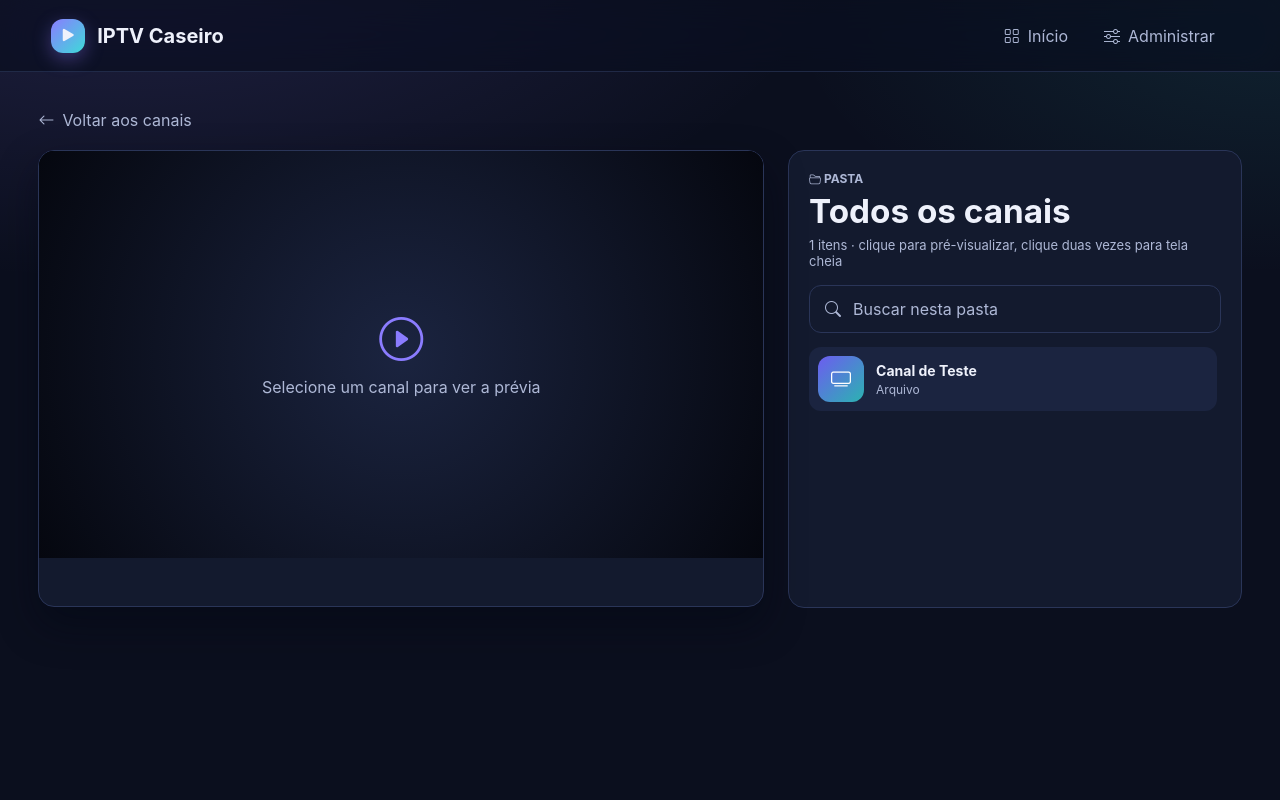
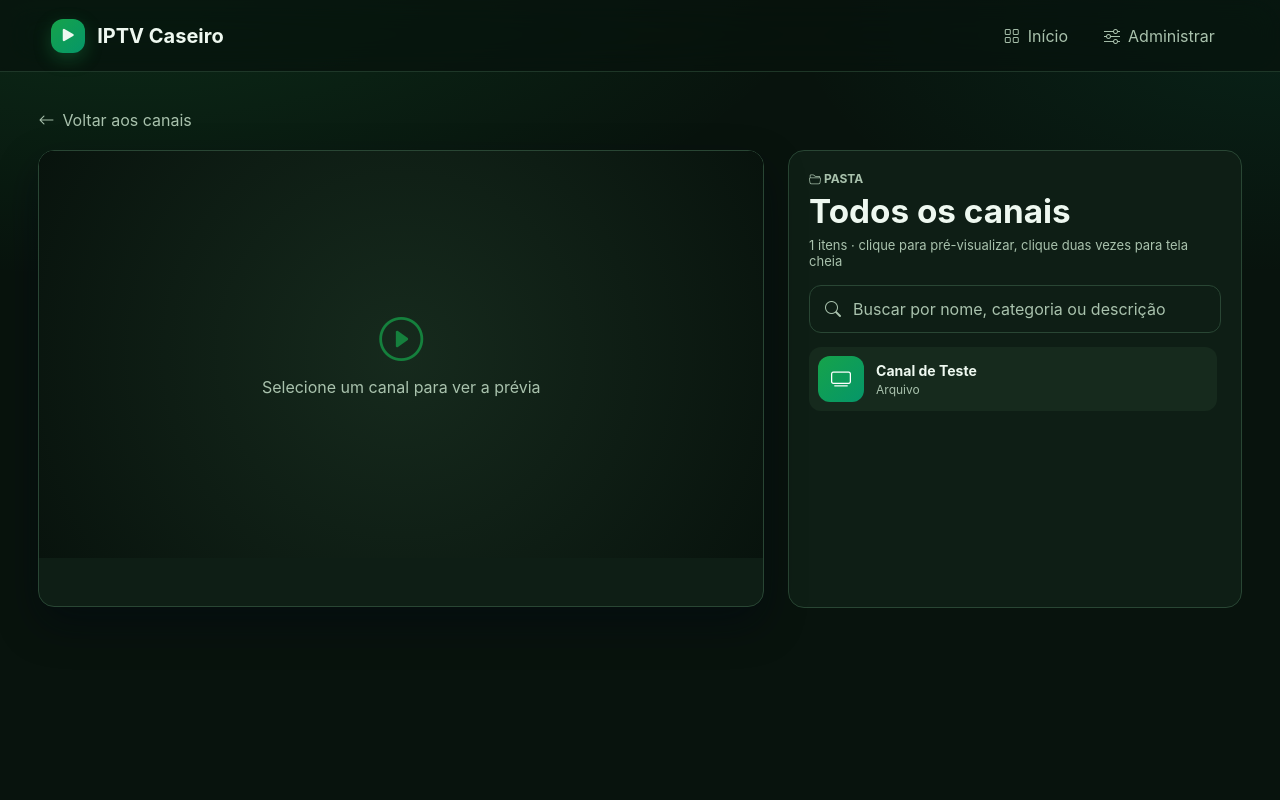
Before and after one commit to andrejvines-commits/iptv-caseiro, a Flask app: page /pasta in a window 1280 px wide. Run offline with Flask 3, Linux system fonts and the light colour scheme; data comes from the database, SQL or seed files in the repository; parts of the project's set-up code (start-up, migrations or seed data) failed here and were passed over; some libraries are stand-ins or nearby versions.

Commit message:
Melhora visual verde e capacidade Android
Co-authored-by: Copilot <223556219+Copilot@users.noreply.github.com>

```diff
--- a/static/css/style.css
+++ b/static/css/style.css
@@ -1,47 +1,50 @@
 :root {
-  --bg: #0b0f1e;
-  --panel: #131a2e;
-  --panel-2: #1b2440;
-  --line: #2a3558;
-  --text: #eef1fb;
-  --muted: #aeb8d6;
-  --accent: #8b7cff;
-  --accent-hover: #a194ff;
-  --accent-2: #3ddbd9;
+  --bg: #08130d;
+  --panel: #0e1e15;
+  --panel-2: #162a1d;
+  --line: #294634;
+  --text: #eef8f0;
+  --muted: #a9c2ad;
+  --accent: #15803d;
+  --accent-hover: #16a34a;
+  --accent-2: #4ade80;
   --live: #ff4d6d;
-  --green: #45c78a;
-  --focus: #ffb547;
+  --green: #4ade80;
+  --focus: #86efac;
   --radius: 16px;
   --shadow: 0 18px 40px rgba(3, 6, 18, .45);
 }
 
 * { box-sizing: border-box; }
 html { color-scheme: dark; }
-body { margin: 0; min-width: 320px; min-height: 100vh; background: radial-gradient(1200px 600px at 10% -10%, rgba(139, 124, 255, .18), transparent 60%), radial-gradient(900px 500px at 100% 0%, rgba(61, 219, 217, .10), transparent 55%), var(--bg); background-attachment: fixed; color: var(--text); font-family: Inter, "Segoe UI", Arial, sans-serif; letter-spacing: 0; }
+body { margin: 0; min-width: 320px; min-height: 100vh; background: radial-gradient(1200px 600px at 10% -10%, rgba(34, 197, 94, .16), transparent 60%), radial-gradient(900px 500px at 100% 0%, rgba(16, 185, 129, .10), transparent 55%), var(--bg); background-attachment: fixed; color: var(--text); font-family: Inter, "Segoe UI", Arial, sans-serif; letter-spacing: 0; }
 a { color: inherit; text-decoration: none; }
 button, input, textarea, select { font: inherit; letter-spacing: 0; }
 button, a { -webkit-tap-highlight-color: transparent; }
 :focus-visible { outline: 3px solid var(--focus); outline-offset: 3px; }
 
-.topbar { position: sticky; top: 0; z-index: 20; height: 72px; padding: 0 clamp(20px, 4vw, 56px); display: flex; align-items: center; justify-content: space-between; background: rgba(11, 15, 30, .72); border-bottom: 1px solid rgba(42, 53, 88, .7); backdrop-filter: blur(18px) saturate(140%); }
+.topbar { position: sticky; top: 0; z-index: 20; height: 72px; padding: 0 clamp(20px, 4vw, 56px); display: flex; align-items: center; justify-content: space-between; background: rgba(8, 19, 13, .78); border-bottom: 1px solid rgba(41, 70, 52, .7); backdrop-filter: blur(18px) saturate(140%); }
 .brand { display: flex; align-items: center; gap: 12px; font-size: 20px; font-weight: 750; }
-.brand-mark { width: 34px; aspect-ratio: 1; display: grid; place-items: center; background: linear-gradient(135deg, var(--accent), var(--accent-2)); border-radius: 12px; font-size: 22px; box-shadow: 0 6px 18px rgba(139, 124, 255, .35); }
+.brand-mark { width: 34px; aspect-ratio: 1; display: grid; place-items: center; background: linear-gradient(135deg, var(--accent-hover), #059669); border-radius: 12px; font-size: 22px; box-shadow: 0 6px 18px rgba(34, 197, 94, .25); }
 .top-actions { display: flex; align-items: center; gap: 8px; }
 .top-actions a { min-height: 42px; padding: 0 14px; display: flex; align-items: center; gap: 8px; color: var(--muted); border-radius: 12px; }
 .top-actions a:hover { color: var(--text); background: var(--panel-2); }
 
 .app-shell { min-height: calc(100vh - 72px); display: grid; grid-template-columns: 230px minmax(0, 1fr); }
-.sidebar { position: sticky; top: 72px; height: calc(100vh - 72px); padding: 32px 20px; display: flex; flex-direction: column; border-right: 1px solid var(--line); }
+.sidebar { position: sticky; top: 72px; height: calc(100vh - 72px); padding: 32px 20px; display: flex; flex-direction: column; border-right: 1px solid var(--line); overflow-y: auto; }
+.sidebar::-webkit-scrollbar { width: 4px; }
+.sidebar::-webkit-scrollbar-track { background: transparent; }
+.sidebar::-webkit-scrollbar-thumb { background: var(--line); border-radius: 10px; }
 .section-label, .eyebrow { margin: 0 0 14px; color: var(--muted); font-size: 12px; font-weight: 750; text-transform: uppercase; }
 .category-link { min-height: 46px; margin-bottom: 4px; padding: 0 12px; display: flex; align-items: center; gap: 12px; color: var(--muted); border-radius: 12px; }
 .category-link:hover, .category-link.active { color: var(--text); background: var(--panel-2); }
-.category-link.active { color: var(--text); background: rgba(139, 124, 255, .16); box-shadow: inset 0 0 0 1px rgba(139, 124, 255, .55); }
+.category-link.active { color: var(--text); background: rgba(34, 197, 94, .14); box-shadow: inset 0 0 0 1px rgba(74, 222, 128, .4); }
 .category-link { user-select: none; }
 .sidebar-hint { margin: -8px 0 14px; color: var(--muted); font-size: 12px; opacity: .8; }
 .category-link.favorite-folder i { color: #ffd15c; }
 .category-link.favorite-folder b { min-width: 24px; margin-left: auto; padding: 3px 6px; color: #ffd15c; background: rgba(255, 209, 92, .1); border-radius: 20px; font-size: 11px; text-align: center; }
 .sidebar-footer { margin-top: auto; padding: 12px; display: flex; align-items: center; gap: 9px; color: var(--muted); font-size: 13px; }
-.status-dot { width: 8px; height: 8px; background: var(--green); border-radius: 50%; box-shadow: 0 0 0 4px rgba(69, 199, 138, .12); }
+.status-dot { width: 8px; height: 8px; background: var(--green); border-radius: 50%; box-shadow: 0 0 0 4px rgba(74, 222, 128, .12); }
 
 .content, .admin-page, .player-page { width: 100%; max-width: 1500px; margin: 0 auto; padding: clamp(28px, 5vw, 64px); }
 .content-heading, .admin-heading, .player-heading { margin-bottom: 34px; display: flex; align-items: end; justify-content: space-between; gap: 24px; }
@@ -53,10 +56,10 @@ h1 { margin: 0; font-size: clamp(28px, 4vw, 44px); line-height: 1.05; letter-spa
 
 .channel-grid { display: grid; grid-template-columns: repeat(auto-fill, minmax(min(260px, 100%), 1fr)); gap: 20px; }
 .channel-card { overflow: hidden; background: linear-gradient(180deg, var(--panel-2), var(--panel)); border: 1px solid var(--line); border-radius: var(--radius); transition: transform .18s ease, border-color .18s ease, box-shadow .18s ease; }
-.channel-card:hover { transform: translateY(-4px); border-color: rgba(139, 124, 255, .6); box-shadow: var(--shadow); }
+.channel-card:hover { transform: translateY(-4px); border-color: rgba(74, 222, 128, .55); box-shadow: var(--shadow); }
 .channel-visual { position: relative; aspect-ratio: 16 / 9; display: grid; place-items: center; overflow: hidden; background: #090b0c; }
 .channel-visual img { width: 100%; height: 100%; object-fit: contain; }
-.channel-placeholder { width: 72px; aspect-ratio: 1; display: grid; place-items: center; color: #879197; background: var(--panel-2); border: 1px solid var(--line); border-radius: var(--radius); font-size: 34px; }
+.channel-placeholder { width: 72px; aspect-ratio: 1; display: grid; place-items: center; color: var(--muted); background: var(--panel-2); border: 1px solid var(--line); border-radius: var(--radius); font-size: 34px; }
 .live-label { position: absolute; left: 12px; bottom: 12px; padding: 5px 8px; color: white; background: var(--live); border-radius: 999px; font-size: 10px; font-weight: 800; letter-spacing: .04em; }
 .channel-info { padding: 20px; }
 .channel-category { margin: 0 0 6px; color: var(--accent-hover); font-size: 12px; font-weight: 700; text-transform: uppercase; }
@@ -72,7 +75,7 @@ h1 { margin: 0; font-size: clamp(28px, 4vw, 44px); line-height: 1.05; letter-spa
 .card-favorite { width: 44px; height: 44px; display: grid; place-items: center; color: var(--muted); background: var(--panel-2); border: 1px solid var(--line); border-radius: 12px; cursor: pointer; font-size: 17px; }
 .card-favorite:hover, .card-favorite.is-favorite { color: #ffd15c; border-color: rgba(255, 209, 92, .55); }
 .watch-button, .primary-button, .secondary-button { min-height: 44px; padding: 0 16px; display: inline-flex; align-items: center; justify-content: center; gap: 8px; border: 0; border-radius: 12px; cursor: pointer; font-weight: 700; }
-.watch-button, .primary-button { color: white; background: linear-gradient(135deg, var(--accent), #6d5cf0); box-shadow: 0 8px 20px rgba(139, 124, 255, .28); }
+.watch-button, .primary-button { color: white; background: linear-gradient(135deg, var(--accent), #166534); box-shadow: 0 8px 20px rgba(34, 197, 94, .2); }
 .watch-button:hover, .primary-button:hover { background: var(--accent-hover); }
 .secondary-button { color: var(--text); background: var(--panel-2); border: 1px solid var(--line); }
 
@@ -127,7 +130,7 @@ h1 { margin: 0; font-size: clamp(28px, 4vw, 44px); line-height: 1.05; letter-spa
 .form-heading h2, .list-heading h2 { margin: 0; font-size: 19px; }
 .list-title { display: flex; align-items: center; gap: 9px; }
 .form-heading a { color: var(--muted); }
-.channel-form label { margin-bottom: 16px; display: flex; flex-direction: column; gap: 7px; color: #dce0e2; font-size: 13px; font-weight: 650; }
+.channel-form label { margin-bottom: 16px; display: flex; flex-direction: column; gap: 7px; color: var(--text); font-size: 13px; font-weight: 650; }
 .channel-form label span, .channel-form small { color: var(--muted); font-weight: 400; }
 .channel-form input, .channel-form textarea, .channel-form select { width: 100%; padding: 11px 12px; color: var(--text); background: #101416; border: 1px solid var(--line); border-radius: 10px; outline: 0; }
 .channel-form input:focus, .channel-form textarea:focus, .channel-form select:focus { border-color: var(--focus); }
@@ -158,7 +161,7 @@ h1 { margin: 0; font-size: clamp(28px, 4vw, 44px); line-height: 1.05; letter-spa
 .admin-channel-copy h3 { margin: 0 0 4px; overflow: hidden; text-overflow: ellipsis; white-space: nowrap; font-size: 15px; }
 .favorite-mark { color: #ffd15c; font-size: 12px; }
 .admin-channel-copy p { margin: 0; color: var(--muted); font-size: 12px; }
-.status-pill { padding: 5px 8px; color: var(--green); border: 1px solid rgba(69, 199, 138, .35); border-radius: 20px; font-size: 11px; }
+.status-pill { padding: 5px 8px; color: var(--green); border: 1px solid rgba(74, 222, 128, .35); border-radius: 20px; font-size: 11px; }
 .row-actions { display: flex; gap: 3px; }
 .row-actions form { margin: 0; }
 .row-actions a, .row-actions button { width: 36px; aspect-ratio: 1; display: grid; place-items: center; color: var(--muted); background: transparent; border: 0; border-radius: 10px; cursor: pointer; }
@@ -206,14 +209,14 @@ h1 { margin: 0; font-size: clamp(28px, 4vw, 44px); line-height: 1.05; letter-spa
 .preview-stage video { width: 100%; height: 100%; }
 .preview-badge { position: absolute; top: 14px; left: 14px; padding: 4px 10px; color: white; background: var(--live); border-radius: 999px; font-size: 11px; font-weight: 800; letter-spacing: .05em; }
 .preview-badge[hidden], .preview-message[hidden], .preview-guide[hidden], .preview-actions[hidden], .preview-actions [hidden], .type-badge[hidden] { display: none; }
-.preview-message { position: absolute; inset: 0; display: flex; flex-direction: column; align-items: center; justify-content: center; gap: 10px; padding: 24px; color: var(--muted); text-align: center; background: radial-gradient(circle at center, #1b2440, #05070f); }
+.preview-message { position: absolute; inset: 0; display: flex; flex-direction: column; align-items: center; justify-content: center; gap: 10px; padding: 24px; color: var(--muted); text-align: center; background: radial-gradient(circle at center, var(--panel-2), var(--bg)); }
 .preview-message i { font-size: 44px; color: var(--accent); }
 .preview-info { padding: 20px 22px 22px; display: flex; flex-direction: column; gap: 14px; }
 .preview-title { display: flex; align-items: flex-start; justify-content: space-between; gap: 12px; }
 .preview-title .eyebrow { margin-bottom: 6px; }
 .preview-title h2 { margin: 0; font-size: clamp(20px, 2.2vw, 28px); }
 .type-badge { flex: 0 0 auto; padding: 5px 10px; color: var(--live); background: rgba(255, 77, 109, .14); border-radius: 999px; font-size: 11px; font-weight: 800; }
-.type-badge[data-type="arquivo"] { color: var(--accent-2); background: rgba(61, 219, 217, .14); }
+.type-badge[data-type="arquivo"] { color: var(--accent-2); background: rgba(74, 222, 128, .14); }
 .type-badge[data-type="externo"] { color: var(--muted); background: rgba(174, 184, 214, .12); }
 .preview-guide { padding: 12px 14px; background: var(--panel-2); border-radius: 12px; line-height: 1.4; }
 .preview-guide small { display: block; color: var(--accent-2); font-size: 11px; font-weight: 700; text-transform: uppercase; }
@@ -229,10 +232,10 @@ h1 { margin: 0; font-size: clamp(28px, 4vw, 44px); line-height: 1.05; letter-spa
 .folder-items { max-height: calc(100vh - 330px); min-height: 240px; margin: 0; padding: 0 4px 0 0; overflow: auto; list-style: none; display: flex; flex-direction: column; gap: 6px; }
 .folder-items li[hidden] { display: none; }
 .folder-item { width: 100%; min-height: 62px; padding: 8px 12px 8px 8px; display: grid; grid-template-columns: 46px minmax(0, 1fr) 20px; align-items: center; gap: 12px; color: var(--text); text-align: left; background: var(--panel-2); border: 1px solid transparent; border-radius: 12px; cursor: pointer; user-select: none; transition: background .15s ease, border-color .15s ease; }
-.folder-item:hover { background: #222c4d; }
-.folder-item.is-selected { background: rgba(139, 124, 255, .18); border-color: rgba(139, 124, 255, .7); }
-.folder-item-logo { width: 46px; aspect-ratio: 1; display: grid; place-items: center; overflow: hidden; color: white; background: linear-gradient(135deg, #6d5cf0, #2bb3b1); border-radius: 12px; font-size: 20px; }
-.folder-item-logo img { width: 100%; height: 100%; object-fit: contain; background: #0b0f1e; }
+.folder-item:hover { background: #1d3828; }
+.folder-item.is-selected { background: rgba(34, 197, 94, .14); border-color: rgba(74, 222, 128, .55); }
+.folder-item-logo { width: 46px; aspect-ratio: 1; display: grid; place-items: center; overflow: hidden; color: white; background: linear-gradient(135deg, var(--accent-hover), #059669); border-radius: 12px; font-size: 20px; }
+.folder-item-logo img { width: 100%; height: 100%; object-fit: contain; background: var(--bg); }
 .folder-item-copy { min-width: 0; display: flex; flex-direction: column; gap: 3px; }
 .folder-item-copy strong { overflow: hidden; text-overflow: ellipsis; white-space: nowrap; font-size: 14px; }
 .folder-item-copy small { color: var(--muted); font-size: 12px; }
--- a/static/js/folder.js
+++ b/static/js/folder.js
@@ -144,11 +144,21 @@ folderItems.forEach((item) => {
 fullscreenButton.addEventListener("click", enterFullscreen);
 previewStage.addEventListener("dblclick", enterFullscreen);
 
+function normalizeSearch(value) {
+  return value.normalize("NFD").replace(/[\u0300-\u036f]/g, "").toLocaleLowerCase();
+}
+
 folderSearch?.addEventListener("input", () => {
-  const term = folderSearch.value.trim().toLocaleLowerCase();
+  const terms = normalizeSearch(folderSearch.value).trim().split(/\s+/).filter(Boolean);
   let visible = 0;
   folderItems.forEach((item) => {
-    const match = !term || item.dataset.name.toLocaleLowerCase().includes(term);
+    const searchableFields = [
+      item.dataset.name,
+      item.dataset.category,
+      item.dataset.description,
+      item.dataset.type,
+    ].map(normalizeSearch);
+    const match = terms.every((term) => searchableFields.some((field) => field.includes(term)));
     item.parentElement.hidden = !match;
     if (match) visible += 1;
   });
--- a/templates/folder.html
+++ b/templates/folder.html
@@ -38,7 +38,7 @@
       </div>
       <label class="search folder-search">
         <i class="bi bi-search"></i>
-        <input id="folder-search" type="search" placeholder="Buscar nesta pasta" aria-label="Buscar nesta pasta">
+        <input id="folder-search" type="search" placeholder="Buscar por nome, categoria ou descrição" aria-label="Buscar por nome, categoria ou descrição">
       </label>
       <ul class="folder-items" id="folder-items">
         {% for item in items %}
@@ -47,6 +47,7 @@
             <button class="folder-item" type="button"
               data-name="{{ channel.nome }}"
               data-category="{{ channel.categoria }}"
+              data-description="{{ channel.descricao }}"
               data-type="{{ channel.tipo }}"
               data-source="{{ item.playback[0] }}"
               data-kind="{{ item.playback[1] }}"
```
Also changed, not shown: tests/test_app.py (+8 -3 lines), README.md, 2 other files.
